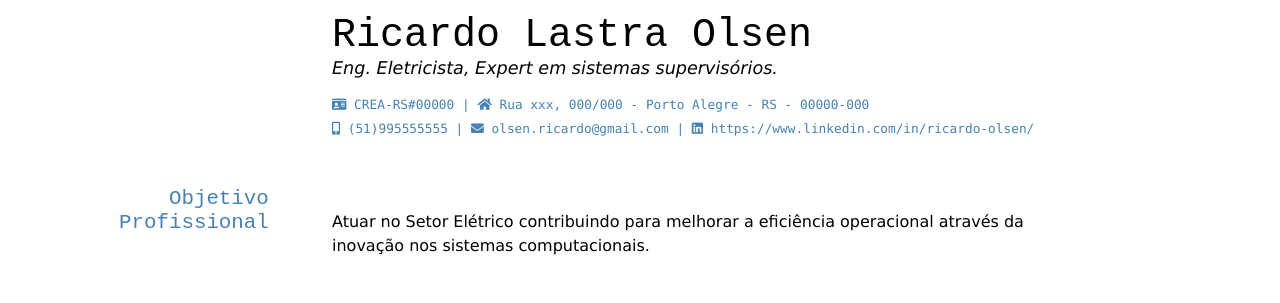
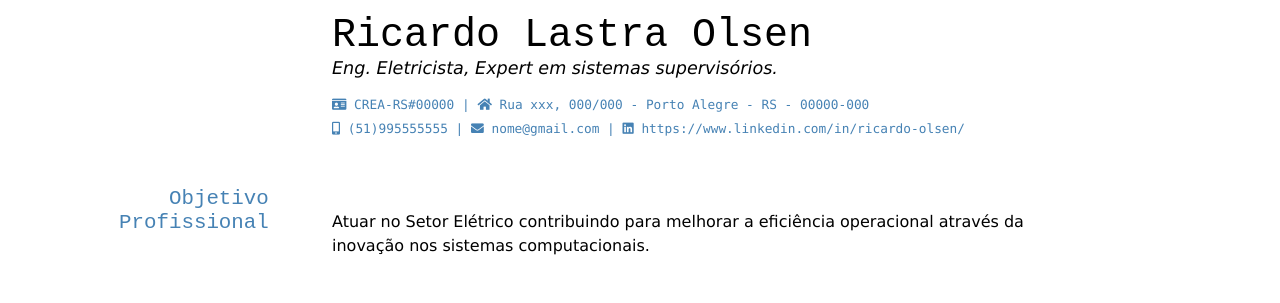
Before and after one commit to riclolsen/cv, a Jekyll site: the page built from index.md, in a window 1280 px wide. Shown: the top 303 px of the page. Built offline with Jekyll 4.4.1, drawn with Linux system fonts in a browser that asks for light colours; nearby versions of some CDN libraries.

Commit message:
Update _config.yml

```diff
--- a/_config.yml
+++ b/_config.yml
@@ -1,3 +1,3 @@
 markdown:   kramdown
 style:  davewhipp
-dadospessoais: <i class="fas fa-id-card"></i> CREA-RS#00000 | <i class="fas fa-home"></i> Rua xxx, 000/000 - Porto Alegre - RS - 00000-000<br/><i class="fas fa-mobile-alt"></i> (51)995555555 | <i class="fas fa-envelope"></i> olsen.ricardo@gmail.com | <i class="fab fa-linkedin"></i> https://www.linkedin.com/in/ricardo-olsen/
+dadospessoais: <i class="fas fa-id-card"></i> CREA-RS#00000 | <i class="fas fa-home"></i> Rua xxx, 000/000 - Porto Alegre - RS - 00000-000<br/><i class="fas fa-mobile-alt"></i> (51)995555555 | <i class="fas fa-envelope"></i> nome@gmail.com | <i class="fab fa-linkedin"></i> https://www.linkedin.com/in/ricardo-olsen/
```
